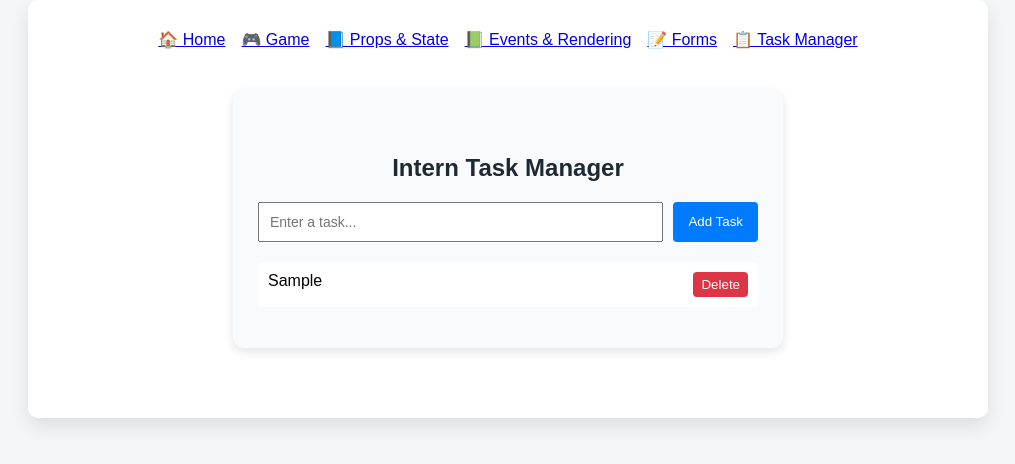
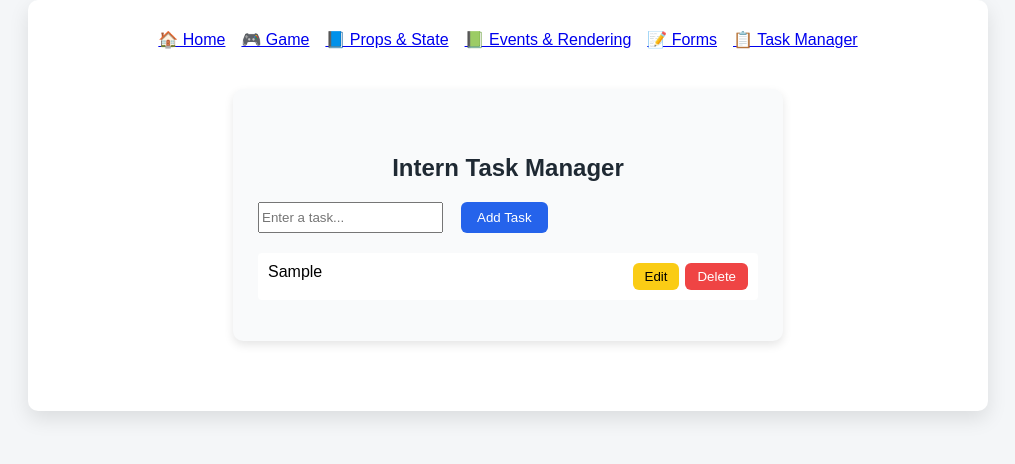
Before and after one commit to thanukondalokesh/react-tic-tac-toe, a React (Create React App) app: page /tasks in a window 1280 px wide. Both pictures are taken after typing "Sample" into the empty fields and a click on the button "Add Task". Shown: the top 464 px of the page, without its empty margins (132-1147 px from the left). Built offline with nearby package versions, Linux system fonts and the light colour scheme.

Commit message:
add edit button in taskmanager with UI styles

```diff
--- a/src/App.css
+++ b/src/App.css
@@ -159,12 +159,15 @@ form button {
 form button:hover {
   background: #15803d;
 }
+
+/* Navbar */
 .navbar {
   display: flex;
   justify-content: center;
-  gap: 16px;   /* 👈 best spacing method */
+  gap: 16px;
   margin-bottom: 30px;
 }
+
 /* Features container */
 .features-container {
   margin: 20px;
@@ -188,9 +191,9 @@ form button:hover {
   background-color: #3730a3;
 }
 
-/* Clean list styling */
+/* Feature list */
 .feature-list {
-  list-style-position: inside; /* dots near text */
+  list-style-position: inside;
   padding: 0;
   margin: 0 auto;
   max-width: 320px;
@@ -202,6 +205,7 @@ form button:hover {
   font-size: 16px;
   font-weight: 500;
 }
+
 /* ================= COUNTER STYLES ================= */
 
 .counter-container {
@@ -234,30 +238,22 @@ form button:hover {
   border: none;
   border-radius: 6px;
   cursor: pointer;
-  transition: all 0.2s ease;
 }
 
-/* Increment Button */
+/* Increment */
 .counter-buttons .increment {
   background-color: #28a745;
   color: white;
 }
 
-.counter-buttons .increment:hover {
-  background-color: #218838;
-  transform: translateY(-2px);
-}
-
-/* Decrement Button */
+/* Decrement */
 .counter-buttons .decrement {
   background-color: #dc3545;
   color: white;
 }
 
-.counter-buttons .decrement:hover {
-  background-color: #c82333;
-  transform: translateY(-2px);
-}
+/* ================= TASK MANAGER STYLES ================= */
+
 .task-container {
   max-width: 500px;
   margin: 40px auto;
@@ -274,21 +270,6 @@ form button:hover {
   margin-bottom: 20px;
 }
 
-.task-input input {
-  flex: 1;
-  padding: 10px;
-  font-size: 14px;
-}
-
-.task-input button {
-  padding: 10px 15px;
-  background-color: #007bff;
-  color: white;
-  border: none;
-  cursor: pointer;
-  border-radius: 4px;
-}
-
 .task-list {
   list-style: none;
   padding: 0;
@@ -303,15 +284,47 @@ form button:hover {
   border-radius: 4px;
 }
 
-.task-list button {
-  background-color: #dc3545;
-  color: white;
-  border: none;
-  padding: 5px 8px;
-  cursor: pointer;
-  border-radius: 4px;
-}
-
 .no-task {
   color: #777;
 }
+.btn-add {
+  background-color: #2563eb; /* Blue */
+  color: white;
+  border: none;
+  padding: 8px 16px;
+  margin-left: 8px;
+  border-radius: 6px;
+  cursor: pointer;
+  font-weight: 500;
+}
+
+.btn-add:hover {
+  background-color: #1d4ed8;
+}
+.btn-edit {
+  background-color: #facc15; /* Yellow */
+  color: #000;
+  border: none;
+  padding: 6px 12px;
+  border-radius: 6px;
+  cursor: pointer;
+  font-weight: 500;
+}
+
+.btn-edit:hover {
+  background-color: #eab308;
+}
+.btn-delete {
+  background-color: #ef4444; /* Red */
+  color: white;
+  border: none;
+  padding: 6px 12px;
+  margin-left: 6px;
+  border-radius: 6px;
+  cursor: pointer;
+  font-weight: 500;
+}
+
+.btn-delete:hover {
+  background-color: #dc2626;
+}
--- a/src/components/TaskManager.js
+++ /dev/null
@@ -1,58 +0,0 @@
-import React, { useState, useEffect } from "react";
-import "../App.css";
-
-function TaskManager() {
-  const [task, setTask] = useState("");
-  const [tasks, setTasks] = useState(() => {
-    const savedTasks = localStorage.getItem("tasks");
-    return savedTasks ? JSON.parse(savedTasks) : [];
-  });
-
-  useEffect(() => {
-    localStorage.setItem("tasks", JSON.stringify(tasks));
-  }, [tasks]);
-
-  function handleAddTask() {
-    if (task.trim() === "") return;
-    setTasks([...tasks, task]);
-    setTask("");
-  }
-
-  function handleDeleteTask(index) {
-    const updatedTasks = tasks.filter((_, i) => i !== index);
-    setTasks(updatedTasks);
-  }
-
-  return (
-    <div className="task-container">
-      <h2>Intern Task Manager</h2>
-
-      <div className="task-input">
-        <input
-          type="text"
-          placeholder="Enter a task..."
-          value={task}
-          onChange={(e) => setTask(e.target.value)}
-        />
-        <button onClick={handleAddTask}>Add Task</button>
-      </div>
-
-      {tasks.length === 0 ? (
-        <p className="no-task">No tasks added yet.</p>
-      ) : (
-        <ul className="task-list">
-          {tasks.map((item, index) => (
-            <li key={index}>
-              {item}
-              <button onClick={() => handleDeleteTask(index)}>
-                Delete
-              </button>
-            </li>
-          ))}
-        </ul>
-      )}
-    </div>
-  );
-}
-
-export default TaskManager;
--- /dev/null
+++ b/src/components/TaskManager.jsx
@@ -0,0 +1,99 @@
+import React, { useState, useEffect } from "react";
+import "../App.css";
+
+function TaskManager() {
+  const [task, setTask] = useState("");
+  const [tasks, setTasks] = useState(() => {
+    const savedTasks = localStorage.getItem("tasks");
+    return savedTasks ? JSON.parse(savedTasks) : [];
+  });
+
+  const [editIndex, setEditIndex] = useState(null);
+
+  useEffect(() => {
+    localStorage.setItem("tasks", JSON.stringify(tasks));
+  }, [tasks]);
+
+  function handleAddOrUpdateTask() {
+    if (task.trim() === "") return;
+
+    if (editIndex !== null) {
+      // UPDATE TASK
+      const updatedTasks = [...tasks];
+      updatedTasks[editIndex] = task;
+      setTasks(updatedTasks);
+      setEditIndex(null);
+    } else {
+      // ADD TASK
+      setTasks([...tasks, task]);
+    }
+
+    setTask("");
+  }
+
+  function handleEditTask(index) {
+    setTask(tasks[index]);
+    setEditIndex(index);
+  }
+
+  function handleDeleteTask(index) {
+    const updatedTasks = tasks.filter((_, i) => i !== index);
+    setTasks(updatedTasks);
+
+    if (editIndex === index) {
+      setEditIndex(null);
+      setTask("");
+    }
+  }
+
+  return (
+    <div className="task-container">
+      <h2>Intern Task Manager</h2>
+
+      <div className="task-input">
+        <input
+          type="text"
+          placeholder="Enter a task..."
+          value={task}
+          onChange={(e) => setTask(e.target.value)}
+        />
+
+        {/* Add / Update Button */}
+        <button className="btn-add" onClick={handleAddOrUpdateTask}>
+          {editIndex !== null ? "Update Task" : "Add Task"}
+        </button>
+      </div>
+
+      {tasks.length === 0 ? (
+        <p className="no-task">No tasks added yet.</p>
+      ) : (
+        <ul className="task-list">
+          {tasks.map((item, index) => (
+            <li key={index}>
+              {/* 👇 IMPORTANT FIX */}
+              <span className="task-text">{item}</span>
+
+              <div className="task-actions">
+                <button
+                  className="btn-edit"
+                  onClick={() => handleEditTask(index)}
+                >
+                  Edit
+                </button>
+
+                <button
+                  className="btn-delete"
+                  onClick={() => handleDeleteTask(index)}
+                >
+                  Delete
+                </button>
+              </div>
+            </li>
+          ))}
+        </ul>
+      )}
+    </div>
+  );
+}
+
+export default TaskManager;
```
Also changed, not shown: src/components/Counter.jsx (renamed from src/components/Counter.js), src/components/Features.jsx (renamed from src/components/Features.js), src/components/Profile.jsx (renamed from src/components/Profile.js), src/components/RegisterForm.jsx (renamed from src/components/RegisterForm.js), src/components/TicTacToe.jsx (renamed from src/components/TicTacToe.js), src/pages/Game.jsx (renamed from src/pages/Game.js), src/pages/Home.jsx (renamed from src/pages/Home.js), src/pages/Register.jsx (renamed from src/pages/Register.js).
